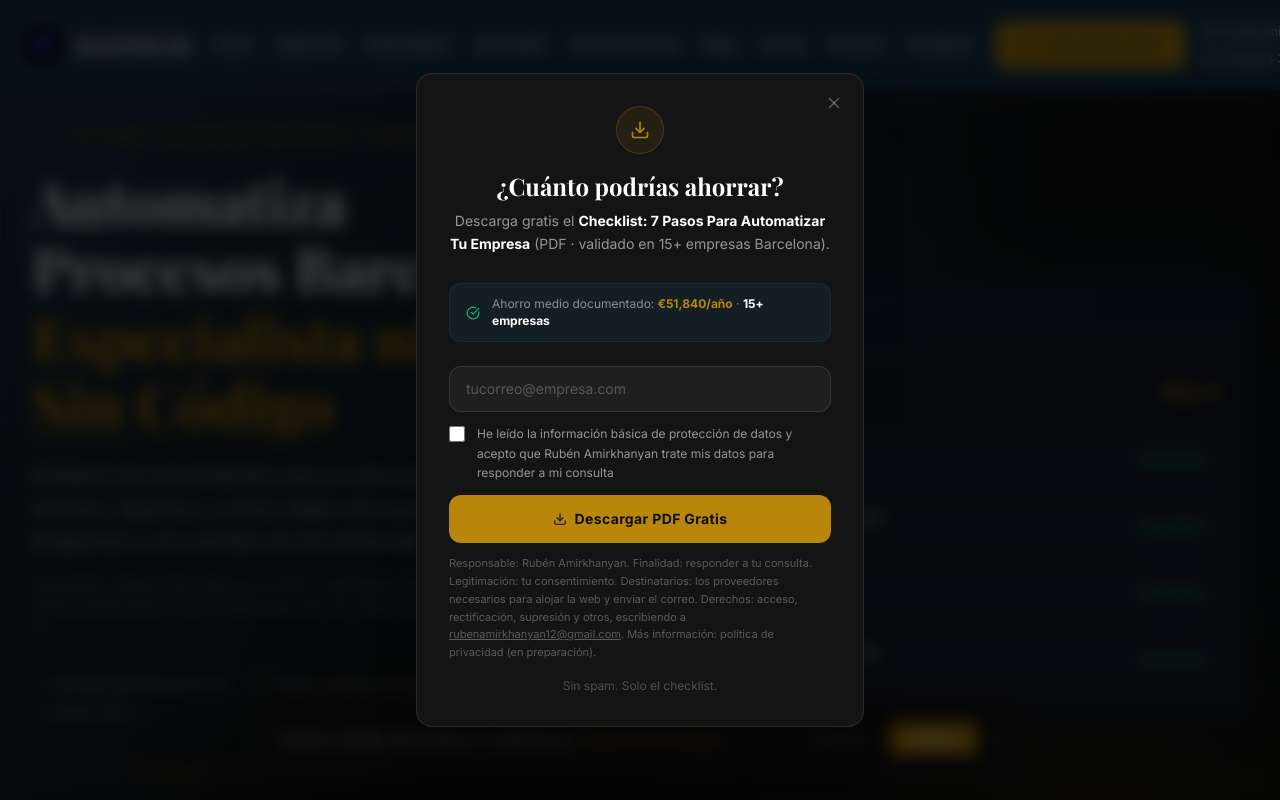
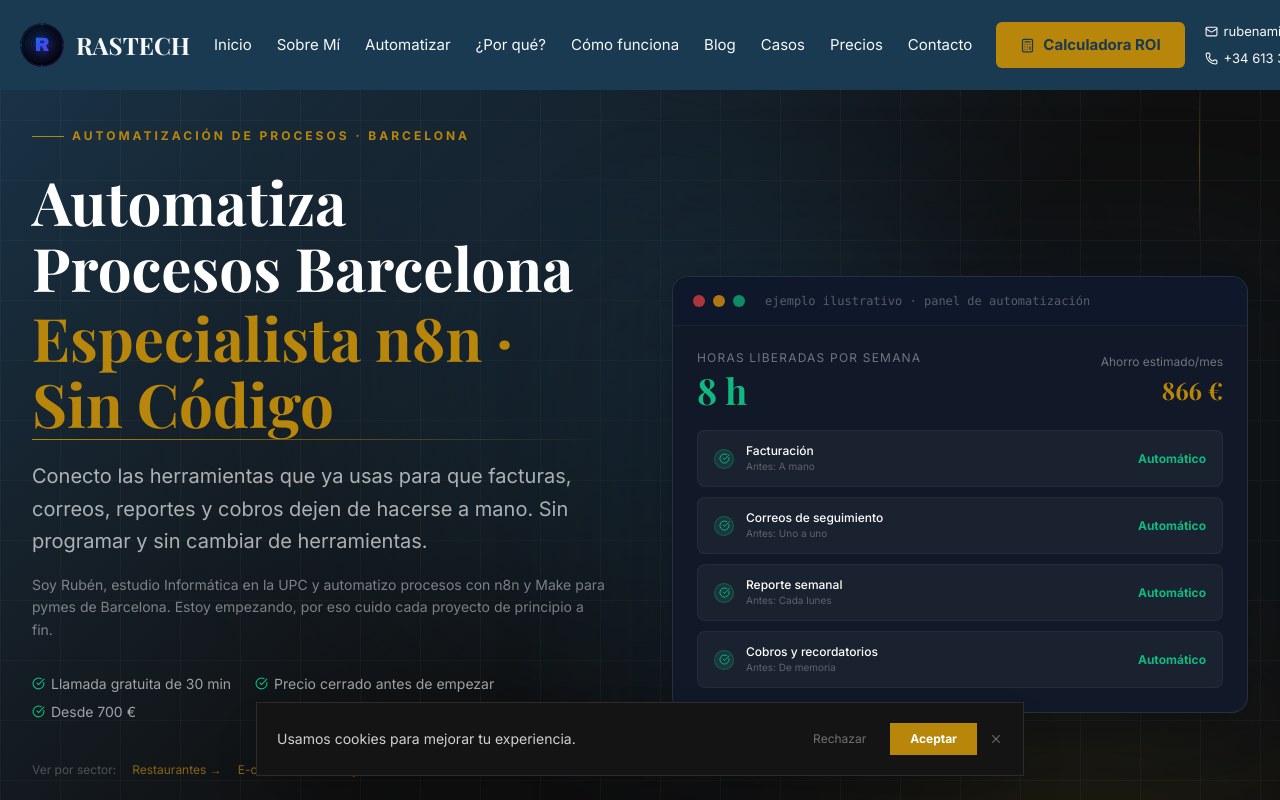
Before and after one commit to RubenAmirkhanyan12/R.A.-DIGITAL-SOLUTIONS, a Next.js app: page / in a window 1280 px wide. Shown: the top 800 px of the page. Built offline with nearby package versions, Linux system fonts and the light colour scheme.

Commit message:
Quita el popup sin destino y añade imagen para compartir
El popup pedía un email que no iba a ningún sitio y su PDF repetía una
cifra falsa. Se añade una imagen OG por defecto y se elimina el enlace
roto del aviso de cookies.

Co-Authored-By: Claude Opus 5.5 <noreply@anthropic.com>

```diff
--- a/app/components/CookiesBanner.tsx
+++ b/app/components/CookiesBanner.tsx
@@ -31,11 +31,7 @@ export default function CookiesBanner() {
       <div className="max-w-3xl mx-auto bg-[#141414] border border-white/10 shadow-2xl p-5 flex flex-col sm:flex-row items-start sm:items-center gap-4">
         <div className="flex-1">
           <p className="text-white/80 text-sm">
-            Usamos cookies para mejorar tu experiencia.{" "}
-            <a href="#" className="text-[#B8860B] hover:underline">
-              Política de privacidad
-            </a>
-            .
+            Usamos cookies para mejorar tu experiencia.
           </p>
         </div>
         <div className="flex items-center gap-3 shrink-0">
--- a/app/components/LeadMagnetPopup.tsx
+++ /dev/null
@@ -1,226 +0,0 @@
-"use client";
-
-import { useState, useEffect, useCallback } from "react";
-import { X, Download, CheckCircle } from "lucide-react";
-import { CONSENT_ERROR, ConsentCheckbox, ConsentNotice } from "./Consent";
-
-const STORAGE_KEY = "rastech_lm_until";
-const SUPPRESS_DAYS = 30;
-
-function isDismissed(): boolean {
-  try {
-    const val = localStorage.getItem(STORAGE_KEY);
-    return !!val && Date.now() < Number(val);
-  } catch {
-    return false;
-  }
-}
-
-function setDismissed(): void {
-  try {
-    localStorage.setItem(
-      STORAGE_KEY,
-      String(Date.now() + SUPPRESS_DAYS * 24 * 60 * 60 * 1000)
-    );
-  } catch {
-    // storage unavailable — fine
-  }
-}
-
-export default function LeadMagnetPopup() {
-  const [isOpen, setIsOpen] = useState(false);
-  const [email, setEmail] = useState("");
-  const [submitted, setSubmitted] = useState(false);
-  const [error, setError] = useState("");
-  const [loading, setLoading] = useState(false);
-  const [consent, setConsent] = useState(false);
-  const [consentError, setConsentError] = useState("");
-
-  const open = useCallback(() => {
-    if (!isDismissed()) setIsOpen(true);
-  }, []);
-
-  useEffect(() => {
-    const timer = setTimeout(open, 30_000);
-
-    const handleScroll = () => {
-      const total =
-        document.documentElement.scrollHeight - window.innerHeight;
-      if (total > 0 && window.scrollY / total >= 0.5) {
-        open();
-        window.removeEventListener("scroll", handleScroll);
-      }
-    };
-    window.addEventListener("scroll", handleScroll, { passive: true });
-
-    return () => {
-      clearTimeout(timer);
-      window.removeEventListener("scroll", handleScroll);
-    };
-  }, [open]);
-
-  const dismiss = () => {
-    setIsOpen(false);
-    setDismissed();
-  };
-
-  const handleSubmit = async (e: React.FormEvent) => {
-    e.preventDefault();
-    const trimmed = email.trim();
-    if (!/^[^\s@]+@[^\s@]+\.[^\s@]{2,}$/.test(trimmed)) {
-      setError("Introduce un email válido.");
-      return;
-    }
-    if (!consent) {
-      setConsentError(CONSENT_ERROR);
-      return;
-    }
-    setLoading(true);
-    setError("");
-
-    // Trigger PDF download
-    const a = document.createElement("a");
-    a.href = "/lead-magnet/rastech-checklist-automatizacion.pdf";
-    a.download = "rastech-checklist-automatizacion.pdf";
-    document.body.appendChild(a);
-    a.click();
-    document.body.removeChild(a);
-
-    setSubmitted(true);
-    setLoading(false);
-    setDismissed();
-  };
-
-  if (!isOpen) return null;
-
-  return (
-    <>
-      {/* Backdrop */}
-      <div
-        className="fixed inset-0 z-[100] bg-black/70 backdrop-blur-sm"
-        onClick={dismiss}
-        aria-hidden="true"
-      />
-
-      {/* Modal */}
-      <div
-        role="dialog"
-        aria-modal="true"
-        aria-labelledby="lm-title"
-        className="fixed inset-0 z-[101] flex items-center justify-center p-4"
-      >
-        <div className="relative bg-[#141414] border border-white/10 rounded-2xl w-full max-w-md max-h-[90vh] overflow-y-auto p-8 shadow-2xl">
-          <button
-            onClick={dismiss}
-            aria-label="Cerrar popup"
-            className="absolute top-4 right-4 text-white/30 hover:text-white/70 transition-colors p-1"
-          >
-            <X size={18} />
-          </button>
-
-          {!submitted ? (
-            <>
-              <div className="text-center mb-7">
-                <div className="inline-flex items-center justify-center w-12 h-12 rounded-full bg-[#B8860B]/10 border border-[#B8860B]/25 mb-4">
-                  <Download size={20} className="text-[#B8860B]" />
-                </div>
-                <h2
-                  id="lm-title"
-                  className="font-[family-name:var(--font-playfair)] text-2xl font-bold text-white mb-2"
-                >
-                  ¿Cuánto podrías ahorrar?
-                </h2>
-                <p className="text-white/55 text-sm leading-relaxed">
-                  Descarga gratis el{" "}
-                  <strong className="text-white">
-                    Checklist: 7 Pasos Para Automatizar Tu Empresa
-                  </strong>{" "}
-                  (PDF · validado en 15+ empresas Barcelona).
-                </p>
-              </div>
-
-              <div className="flex items-center gap-3 bg-[#1A3A52]/30 border border-[#1A3A52]/50 rounded-xl px-4 py-3 mb-6">
-                <CheckCircle size={14} className="text-[#10B981] shrink-0" />
-                <p className="text-white/50 text-xs leading-snug">
-                  Ahorro medio documentado:{" "}
-                  <strong className="text-[#B8860B]">€51,840/año</strong> ·{" "}
-                  <strong className="text-white">15+ empresas</strong>
-                </p>
-              </div>
-
-              <form onSubmit={handleSubmit} className="space-y-3" noValidate>
-                <input
-                  type="email"
-                  value={email}
-                  onChange={(e) => {
-                    setEmail(e.target.value);
-                    if (error) setError("");
-                  }}
-                  placeholder="tucorreo@empresa.com"
-                  required
-                  className="w-full bg-white/5 border border-white/10 focus:border-[#B8860B]/50 rounded-xl px-4 py-3 text-white placeholder-white/25 text-sm outline-none transition-colors"
-                />
-                {error && (
-                  <p role="alert" className="text-red-400 text-xs pl-1">
-                    {error}
-                  </p>
-                )}
-                <ConsentCheckbox
-                  id="consent-checklist"
-                  checked={consent}
-                  onChange={(e) => {
-                    setConsent(e.target.checked);
-                    setConsentError("");
-                  }}
-                  error={consentError}
-                />
-                <button
-                  type="submit"
-                  disabled={loading}
-                  className="w-full flex items-center justify-center gap-2 bg-[#B8860B] hover:bg-[#9A7009] disabled:opacity-60 text-[#0F0F0F] font-bold text-sm tracking-wide py-3.5 rounded-xl transition-colors"
-                >
-                  <Download size={14} />
-                  {loading ? "Preparando…" : "Descargar PDF Gratis"}
-                </button>
-                <ConsentNotice />
-              </form>
-
-              <p className="text-white/25 text-xs text-center mt-4">
-                Sin spam. Solo el checklist.
-              </p>
-            </>
-          ) : (
-            <div className="text-center py-6">
-              <div className="inline-flex items-center justify-center w-16 h-16 rounded-full bg-[#10B981]/10 border border-[#10B981]/30 mb-5">
-                <CheckCircle size={30} className="text-[#10B981]" />
-              </div>
-              <h2
-                id="lm-title"
-                className="font-[family-name:var(--font-playfair)] text-2xl font-bold text-white mb-2"
-              >
-                ¡Descargando!
-              </h2>
-              <p className="text-white/55 text-sm mb-6 leading-relaxed">
-                Tu checklist se está descargando.{" "}
-                <a
-                  href="/lead-magnet/rastech-checklist-automatizacion.pdf"
-                  download
-                  className="text-[#B8860B] hover:underline"
-                >
-                  Click aquí
-                </a>{" "}
-                si no empieza automáticamente.
-              </p>
-              <button
-                onClick={dismiss}
-                className="text-white/35 hover:text-white text-sm transition-colors"
-              >
-                Cerrar
-              </button>
-            </div>
-          )}
-        </div>
-      </div>
-    </>
-  );
-}
--- a/app/lib/seo.ts
+++ b/app/lib/seo.ts
@@ -26,6 +26,7 @@ export function pageMetadata({
   tags,
 }: PageMetadataInput): Metadata {
   const url = path === "/" ? SITE_URL : `${SITE_URL}${path}`;
+  const images = ["/opengraph-image"];
   const base = {
     title,
     description,
@@ -40,8 +41,8 @@ export function pageMetadata({
     alternates: { canonical: url },
     openGraph:
       type === "article"
-        ? { ...base, type, publishedTime, modifiedTime, authors, tags }
-        : { ...base, type },
-    twitter: { card: "summary", title, description },
+        ? { ...base, images, type, publishedTime, modifiedTime, authors, tags }
+        : { ...base, images, type },
+    twitter: { card: "summary_large_image", title, description, images },
   };
 }
--- /dev/null
+++ b/app/opengraph-image.tsx
@@ -0,0 +1,33 @@
+import { ImageResponse } from "next/og";
+import { SITE } from "./lib/site-config";
+
+export const alt = `${SITE.name}: automatización de procesos en ${SITE.city}`;
+export const size = { width: 1200, height: 630 };
+export const contentType = "image/png";
+
+export default function OpengraphImage() {
+  return new ImageResponse(
+    (
+      <div
+        style={{
+          width: "100%",
+          height: "100%",
+          display: "flex",
+          flexDirection: "column",
+          justifyContent: "center",
+          padding: 90,
+          background: "linear-gradient(135deg, #1A3A52 0%, #0F1F2E 55%, #0F0F0F 100%)",
+          color: "#F8F9FA",
+        }}
+      >
+        <div style={{ fontSize: 44, fontWeight: 700, letterSpacing: 8, color: "#B8860B", marginBottom: 36 }}>
+          {SITE.name}
+        </div>
+        <div style={{ fontSize: 76, fontWeight: 700, lineHeight: 1.15 }}>
+          {`Automatización de procesos en ${SITE.city}`}
+        </div>
+      </div>
+    ),
+    size,
+  );
+}
--- a/app/page.tsx
+++ b/app/page.tsx
@@ -19,7 +19,6 @@ import ROICalculator from "./components/ROICalculator";
 import CTASection from "./components/CTASection";
 import Footer from "./components/Footer";
 import CookiesBanner from "./components/CookiesBanner";
-import LeadMagnetPopup from "./components/LeadMagnetPopup";
 
 export default function Home() {
   return (
@@ -39,7 +38,6 @@ export default function Home() {
       </main>
       <Footer />
       <CookiesBanner />
-      <LeadMagnetPopup />
     </>
   );
 }
--- a/app/sitemap.ts
+++ b/app/sitemap.ts
@@ -4,16 +4,16 @@ import { SITE_URL } from "./lib/seo";
 
 // Fecha del último commit que tocó cada página; actualizar al cambiarla.
 const STATIC_PAGES: Record<string, string> = {
-  "/": "2026-11-02",
-  "/automatizar": "2026-11-02",
-  "/automatizar-restaurantes": "2026-11-02",
-  "/automatizar-ecommerce": "2026-11-02",
-  "/automatizar-agencias": "2026-11-02",
-  "/automatizar-otros": "2026-11-02",
-  "/precios": "2026-11-02",
-  "/casos": "2026-11-02",
-  "/sobre-nosotros": "2026-11-02",
-  "/blog": "2026-11-02",
+  "/": "2026-11-03",
+  "/automatizar": "2026-11-03",
+  "/automatizar-restaurantes": "2026-11-03",
+  "/automatizar-ecommerce": "2026-11-03",
+  "/automatizar-agencias": "2026-11-03",
+  "/automatizar-otros": "2026-11-03",
+  "/precios": "2026-11-03",
+  "/casos": "2026-11-03",
+  "/sobre-nosotros": "2026-11-03",
+  "/blog": "2026-11-03",
 };
 
 export default function sitemap(): MetadataRoute.Sitemap {
```
Also changed, not shown: 1 other file (tests, documents, lock files or other folders).
